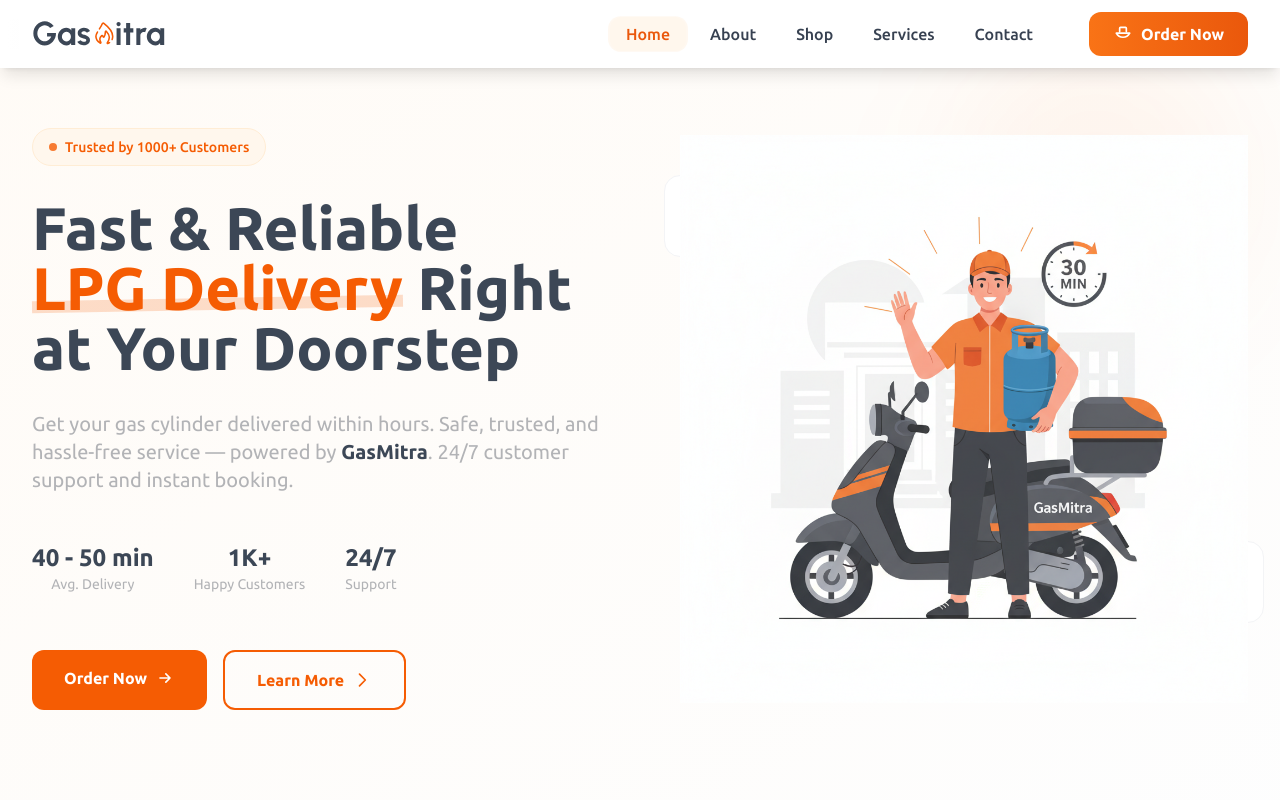
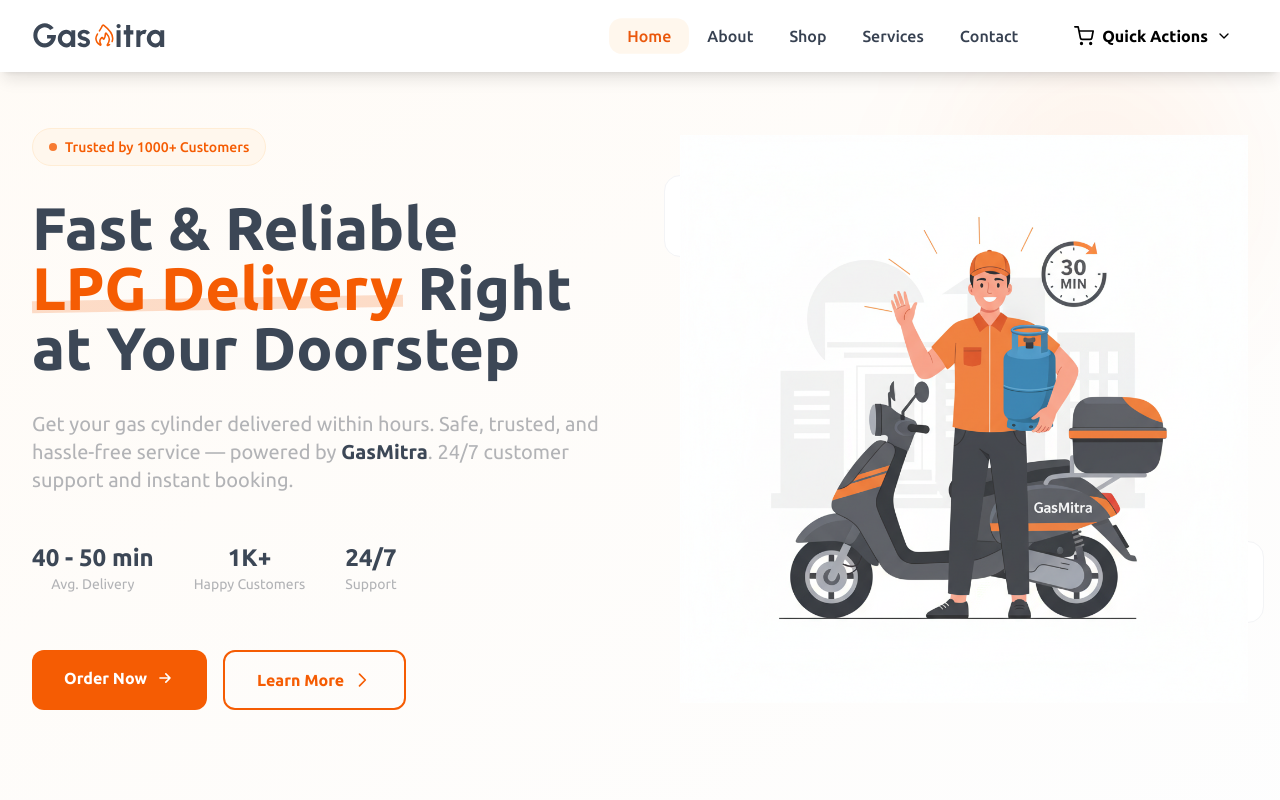
Before and after one commit to mrravipandee/GasMitra, a Next.js app: page / in a window 1280 px wide. Shown: the top 800 px of the page. Built offline with nearby package versions, Linux system fonts and the light colour scheme.

Commit message:
style: enhance navbar with cart dropdown for quick actions

```diff
--- a/src/components/Navbar.tsx
+++ b/src/components/Navbar.tsx
@@ -1,82 +1,138 @@
 "use client";
 
 import { useState, useEffect, useRef } from "react";
-import { FiMenu, FiX } from "react-icons/fi";
+import { FiMenu, FiX, FiShoppingCart, FiChevronDown } from "react-icons/fi";
 import Image from "next/image";
 import Link from "next/link";
 import { usePathname } from "next/navigation";
+import { motion } from "framer-motion";
+
+// Types for better scalability
+type NavLink = {
+    name: string;
+    href: string;
+    icon?: React.ReactNode;
+};
+
+type CartItem = {
+    id: string;
+    name: string;
+    href: string;
+    icon: React.ReactNode;
+    description: string;
+    badge?: string;
+};
 
 export default function Navbar() {
     const [isOpen, setIsOpen] = useState(false);
     const [isScrolled, setIsScrolled] = useState(false);
     const [isMounted, setIsMounted] = useState(false);
+    const [isCartOpen, setIsCartOpen] = useState(false);
     const navRef = useRef<HTMLElement>(null);
+    const cartRef = useRef<HTMLDivElement>(null);
     const pathname = usePathname();
+
+    // Scalable navigation configuration
+    const navConfig = {
+        links: [
+            { name: "Home", href: "/" },
+            { name: "About", href: "/about" },
+            { name: "Shop", href: "/shop" },
+            { name: "Services", href: "/services" },
+            { name: "Contact", href: "/contact" },
+        ] as NavLink[],
+        cartItems: [
+            {
+                id: "order",
+                name: "Order LPG",
+                href: "/order",
+                icon: <FiShoppingCart className="w-4 h-4" />,
+                description: "Book gas delivery",
+                badge: "Fast"
+            },
+            {
+                id: "sell",
+                name: "Sell LPG",
+                href: "/sell",
+                icon: (
+                    <svg className="w-4 h-4" fill="none" stroke="currentColor" viewBox="0 0 24 24">
+                        <path strokeLinecap="round" strokeLinejoin="round" strokeWidth={2} d="M12 6v6m0 0v6m0-6h6m-6 0H6" />
+                    </svg>
+                ),
+                description: "Become a partner",
+                badge: "New"
+            }
+        ] as CartItem[]
+    };
 
     useEffect(() => {
         setIsMounted(true);
 
         const handleScroll = () => {
-            const scrollY = window.scrollY;
-            setIsScrolled(scrollY > 20);
+            setIsScrolled(window.scrollY > 20);
         };
 
-        // Throttle scroll event for better performance
-        let ticking = false;
         const throttledScroll = () => {
-            if (!ticking) {
-                requestAnimationFrame(() => {
-                    handleScroll();
-                    ticking = false;
-                });
-                ticking = true;
+            let ticking = false;
+            return () => {
+                if (!ticking) {
+                    requestAnimationFrame(() => {
+                        handleScroll();
+                        ticking = false;
+                    });
+                    ticking = true;
+                }
+            };
+        };
+
+        window.addEventListener("scroll", throttledScroll(), { passive: true });
+        return () => window.removeEventListener("scroll", throttledScroll());
+    }, []);
+
+    // Close menus on route change
+    useEffect(() => {
+        setIsOpen(false);
+        setIsCartOpen(false);
+        document.body.style.overflow = "unset";
+    }, [pathname]);
+
+    // Close cart dropdown when clicking outside
+    useEffect(() => {
+        const handleClickOutside = (event: MouseEvent) => {
+            if (cartRef.current && !cartRef.current.contains(event.target as Node)) {
+                setIsCartOpen(false);
             }
         };
 
-        window.addEventListener("scroll", throttledScroll, { passive: true });
-        return () => window.removeEventListener("scroll", throttledScroll);
+        document.addEventListener("mousedown", handleClickOutside);
+        return () => document.removeEventListener("mousedown", handleClickOutside);
     }, []);
-
-    // Separate useEffect for route changes
-    useEffect(() => {
-        setIsOpen(false);
-        document.body.style.overflow = "unset";
-    }, [pathname]);
 
     const toggleMenu = () => {
         const newState = !isOpen;
         setIsOpen(newState);
-        // Prevent body scroll when menu is open
-        if (newState) {
-            document.body.style.overflow = "hidden";
-        } else {
-            document.body.style.overflow = "unset";
-        }
+        setIsCartOpen(false);
+        document.body.style.overflow = newState ? "hidden" : "unset";
     };
 
     const closeMenu = () => {
         setIsOpen(false);
+        setIsCartOpen(false);
         document.body.style.overflow = "unset";
     };
 
-    const navLinks = [
-        { name: "Home", href: "/" },
-        { name: "About", href: "/about" },
-        { name: "Shop", href: "/shop" },
-        { name: "Services", href: "/services" },
-        { name: "Contact", href: "/contact" },
-    ];
+    const toggleCart = () => {
+        setIsCartOpen(!isCartOpen);
+    };
 
     return (
         <nav
             ref={navRef}
-            className={`w-full fixed top-0 left-0 z-50 transition-all duration-500 ease-out ${isScrolled
-                ? "bg-white/98 backdrop-blur-xl shadow-2xl py-4"
-                : "bg-white/95 backdrop-blur-lg shadow-lg py-3"
-                } ${isMounted ? 'translate-y-0' : '-translate-y-full'}`}
-            style={{
-                transition: 'all 0.5s cubic-bezier(0.4, 0, 0.2, 1)'
-            }}
+            className={`w-full fixed top-0 left-0 z-50 transition-all duration-500 ease-out ${
+                isScrolled
+                    ? "bg-white/98 backdrop-blur-xl shadow-2xl py-3"
+                    : "bg-white/95 backdrop-blur-lg shadow-lg py-4"
+            } ${isMounted ? 'translate-y-0' : '-translate-y-full'}`}
         >
             <div className="max-w-7xl mx-auto px-4 sm:px-6 lg:px-8">
                 <div className="flex justify-between items-center">
@@ -86,140 +142,226 @@
                         className="flex items-center gap-2 group relative"
                         onClick={closeMenu}
                     >
-                        <div className="relative transition-all duration-500 ease-out group-hover:scale-105 group-active:scale-95">
+                        <div className="relative transition-all duration-300 group-hover:scale-105">
                             <Image
                                 src="/gasmitra.svg"
                                 alt="GasMitra Logo"
                                 width={140}
                                 height={50}
-                                className="rounded-lg transition-all duration-300"
+                                className="rounded-lg"
                                 priority
                             />
-                            {/* Subtle shine effect on hover */}
-                            <div className="absolute inset-0 rounded-lg bg-gradient-to-r from-transparent via-white/20 to-transparent -translate-x-full group-hover:translate-x-full transition-transform duration-1000 ease-out" />
                         </div>
                     </Link>
 
-                    {/* Desktop Menu */}
-                    <div className="hidden lg:flex items-center gap-4 xl:gap-6">
-                        <ul className="flex items-center gap-1 xl:gap-2">
-                            {navLinks.map((link, index) => (
-                                <li key={link.name}>
-                                    <Link
-                                        href={link.href}
-                                        className={`relative px-4 py-2 font-medium rounded-xl transition-all duration-300 ease-out hover:scale-105 active:scale-95 group ${pathname === link.href
-                                            ? "text-orange-600 bg-orange-50/80"
-                                            : "text-gray-700 hover:text-orange-600 hover:bg-orange-50/60"
-                                            }`}
-                                    >
-                                        <span className="relative z-10 whitespace-nowrap">{link.name}</span>
-                                        {pathname === link.href && (
-                                            <span className="absolute inset-0 bg-orange-50/80 rounded-xl scale-105 transition-all duration-300" />
-                                        )}
-                                        {/* Centered underline */}
-                                        <span className="absolute bottom-0 left-1/2 transform -translate-x-1/2 w-0 h-0.5 bg-gradient-to-r from-orange-500 to-orange-400 rounded-full transition-all duration-500 ease-out group-hover:w-3/4" />
-                                    </Link>
-                                </li>
+                    {/* Desktop Navigation */}
+                    <div className="hidden lg:flex items-center gap-6">
+                        {/* Navigation Links */}
+                        <ul className="flex items-center gap-1">
+                            {navConfig.links.map((link) => (
+                                <NavLinkItem
+                                    key={link.href}
+                                    link={link}
+                                    pathname={pathname}
+                                    onClick={closeMenu}
+                                />
                             ))}
                         </ul>
 
-                        {/* CTA Button - Smooth Gradient */}
-                        <div className="ml-4">
-                            <Link
-                                href="/order"
-                                className="relative inline-flex items-center gap-2 bg-gradient-to-r from-orange-500 to-orange-600 text-white px-6 py-2.5 rounded-xl font-semibold transition-all duration-300 ease-in-out hover:from-orange-600 hover:to-orange-700 hover:scale-105 hover:shadow-orange-400/40 active:scale-95 group overflow-hidden"
+                        {/* Cart Dropdown */}
+                        <div ref={cartRef} className="relative">
+                            <button
+                                onClick={toggleCart}
+                                className="flex items-center gap-2 px-4 py-2 rounded-xl font-semibold transition-all duration-300 hover:scale-105 hover:bg-orange-50 hover:text-orange-600 group"
                             >
-                                {/* subtle moving gradient effect */}
-                                <span className="absolute inset-0 bg-gradient-to-r from-transparent via-white/10 to-transparent opacity-0 group-hover:opacity-100 animate-[shine_1.5s_linear_infinite]"></span>
+                                <FiShoppingCart className="w-5 h-5" />
+                                <span>Quick Actions</span>
+                                <FiChevronDown className={`w-4 h-4 transition-transform duration-300 ${
+                                    isCartOpen ? "rotate-180" : ""
+                                }`} />
+                            </button>
 
-                                {/* icon + text */}
-                                <svg
-                                    xmlns="http://www.w3.org/2000/svg"
-                                    className="w-5 h-5 text-white group-hover:rotate-12 transition-transform duration-300"
-                                    fill="none"
-                                    viewBox="0 0 24 24"
-                                    stroke="currentColor"
-                                    strokeWidth={2}
+                            {/* Dropdown Menu */}
+                            {isCartOpen && (
+                                <motion.div
+                                    initial={{ opacity: 0, y: 10, scale: 0.95 }}
+                                    animate={{ opacity: 1, y: 0, scale: 1 }}
+                                    exit={{ opacity: 0, y: 10, scale: 0.95 }}
+                                    className="absolute top-full right-0 mt-2 w-64 bg-white rounded-2xl shadow-2xl border border-gray-100 p-2 z-50"
                                 >
-                                    <path
-                                        strokeLinecap="round"
-                                        strokeLinejoin="round"
-                                        d="M16 9V5a1 1 0 00-1-1H9a1 1 0 00-1 1v4M4 11h16M4 11a9 9 0 0016 0"
-                                    />
-                                </svg>
-
-                                <span className="relative z-10">Order Now</span>
-                            </Link>
-
+                                    {navConfig.cartItems.map((item) => (
+                                        <CartDropdownItem key={item.id} item={item} onClick={closeMenu} />
+                                    ))}
+                                </motion.div>
+                            )}
                         </div>
                     </div>
 
                     {/* Mobile Menu Button */}
                     <button
-                        className="lg:hidden p-3 rounded-2xl text-gray-600 hover:bg-orange-50 hover:text-orange-600 transition-all duration-300 ease-out hover:scale-110 active:scale-95 relative group"
+                        className="lg:hidden p-3 rounded-xl text-gray-600 hover:bg-orange-50 hover:text-orange-600 transition-all duration-300"
                         onClick={toggleMenu}
                         aria-label="Toggle menu"
                     >
-                        {isOpen ? (
-                            <FiX className="text-2xl transition-transform duration-500 ease-out rotate-180" />
-                        ) : (
-                            <FiMenu className="text-2xl transition-transform duration-500 ease-out" />
-                        )}
-                        {/* Ripple effect */}
-                        <span className="absolute inset-0 rounded-2xl bg-orange-500/10 scale-0 group-hover:scale-100 transition-transform duration-300 ease-out" />
+                        {isOpen ? <FiX className="w-6 h-6" /> : <FiMenu className="w-6 h-6" />}
                     </button>
                 </div>
 
-                {/* Mobile Menu Overlay */}
-                <div
-                    className={`lg:hidden fixed inset-0 bg-black/20 backdrop-blur-sm transition-all duration-500 ease-in-out z-40 ${isOpen
-                        ? "opacity-100 pointer-events-auto top-16"
-                        : "opacity-0 pointer-events-none top-16"
-                        }`}
-                    onClick={closeMenu}
+                {/* Mobile Menu */}
+                <MobileMenu
+                    isOpen={isOpen}
+                    navConfig={navConfig}
+                    pathname={pathname}
+                    onClose={closeMenu}
                 />
+            </div>
+        </nav>
+    );
+}
 
-                {/* Mobile Menu */}
-                <div
-                    className={`lg:hidden absolute left-4 right-4 bg-white/95 backdrop-blur-2xl rounded-2xl shadow-2xl border border-white/20 transition-all duration-500 ease-out z-50 ${isOpen
-                        ? "opacity-100 translate-y-0 scale-100 pointer-events-auto mt-2"
-                        : "opacity-0 -translate-y-4 scale-95 pointer-events-none"
-                        }`}
-                    style={{
-                        transformOrigin: 'top right'
-                    }}
-                >
-                    <ul className="flex flex-col p-4">
-                        {navLinks.map((link, index) => (
-                            <li key={link.name}>
+// Reusable NavLink Component
+const NavLinkItem = ({
+    link,
+    pathname,
+    onClick
+}: {
+    link: NavLink;
+    pathname: string;
+    onClick: () => void;
+}) => {
+    const isActive = pathname === link.href;
+
+    return (
+        <li>
+            <Link
+                href={link.href}
+                onClick={onClick}
+                className={`relative px-4 py-2 font-medium rounded-xl transition-all duration-300 group ${
+                    isActive
+                        ? "text-orange-600 bg-orange-50"
+                        : "text-gray-700 hover:text-orange-600 hover:bg-orange-50/60"
+                }`}
+            >
+                <span className="relative z-10 whitespace-nowrap">{link.name}</span>
+                {isActive && (
+                    <span className="absolute inset-0 bg-orange-50 rounded-xl scale-105" />
+                )}
+                <span className="absolute bottom-0 left-1/2 transform -translate-x-1/2 w-0 h-0.5 bg-orange-500 rounded-full transition-all duration-500 group-hover:w-3/4" />
+            </Link>
+        </li>
+    );
+};
+
+// Reusable Cart Dropdown Item Component
+const CartDropdownItem = ({
+    item,
+    onClick
+}: {
+    item: CartItem;
+    onClick: () => void;
+}) => {
+    return (
+        <Link
+            href={item.href}
+            onClick={onClick}
+            className="flex items-center gap-3 p-3 rounded-xl hover:bg-gray-50 transition-all duration-300 group"
+        >
+            <div className="w-10 h-10 bg-orange-100 rounded-lg flex items-center justify-center group-hover:bg-orange-200 transition-colors duration-300">
+                {item.icon}
+            </div>
+            <div className="flex-1 min-w-0">
+                <div className="flex items-center gap-2">
+                    <span className="font-semibold text-gray-800 group-hover:text-orange-600 transition-colors duration-300">
+                        {item.name}
+                    </span>
+                    {item.badge && (
+                        <span className="px-2 py-1 bg-green-100 text-green-700 text-xs rounded-full font-medium">
+                            {item.badge}
+                        </span>
+                    )}
+                </div>
+                <p className="text-gray-500 text-sm truncate">{item.description}</p>
+            </div>
+        </Link>
+    );
+};
+
+// Reusable Mobile Menu Component
+const MobileMenu = ({
+    isOpen,
+    navConfig,
+    pathname,
+    onClose
+}: {
+    isOpen: boolean;
+    navConfig: any;
+    pathname: string;
+    onClose: () => void;
+}) => {
+    if (!isOpen) return null;
+
+    return (
+        <>
+            {/* Overlay */}
+            <div
+                className="lg:hidden fixed inset-0 bg-black/20 backdrop-blur-sm z-40 top-16"
+                onClick={onClose}
+            />
+
+            {/* Menu Content */}
+            <div className="lg:hidden absolute left-4 right-4 bg-white rounded-2xl shadow-2xl border border-gray-100 z-50 mt-2">
+                <div className="p-4">
+                    {/* Navigation Links */}
+                    <ul className="space-y-2">
+                        {navConfig.links.map((link: NavLink) => (
+                            <li key={link.href}>
                                 <Link
                                     href={link.href}
-                                    onClick={closeMenu}
-                                    className={`block px-4 py-4 text-lg font-medium rounded-xl transition-all duration-400 ease-out active:scale-95 border-l-4 ${pathname === link.href
-                                        ? "text-orange-600 bg-orange-50/80 border-orange-500 scale-105"
-                                        : "text-gray-700 border-transparent hover:text-orange-600 hover:bg-orange-50/60"
-                                        }`}
-                                    style={{
-                                        transitionDelay: `${index * 50}ms`
-                                    }}
+                                    onClick={onClose}
+                                    className={`block px-4 py-3 rounded-xl font-medium transition-all duration-300 border-l-4 ${
+                                        pathname === link.href
+                                            ? "text-orange-600 bg-orange-50 border-orange-500"
+                                            : "text-gray-700 border-transparent hover:text-orange-600 hover:bg-orange-50"
+                                    }`}
                                 >
                                     {link.name}
                                 </Link>
                             </li>
                         ))}
-                        <li className="pt-3 mt-2 border-t border-gray-200/60">
-                            <Link
-                                href="/order"
-                                onClick={closeMenu}
-                                className="block w-full text-center bg-gradient-to-r from-orange-500 to-orange-600 text-white px-6 py-4 rounded-xl font-semibold text-lg transition-all duration-400 ease-out hover:scale-105 active:scale-95 shadow-lg hover:shadow-orange-300/50 group overflow-hidden relative"
-                            >
-                                <span className="relative z-10">Order Now</span>
-                                <div className="absolute inset-0 bg-gradient-to-r from-orange-600 to-orange-700 opacity-0 group-hover:opacity-100 transition-all duration-500 ease-out" />
-                            </Link>
-                        </li>
                     </ul>
+
+                    {/* Quick Actions Section */}
+                    <div className="border-t border-gray-200 mt-4 pt-4">
+                        <h3 className="px-4 py-2 text-sm font-semibold text-gray-500 uppercase tracking-wide">
+                            Quick Actions
+                        </h3>
+                        <div className="space-y-2">
+                            {navConfig.cartItems.map((item: CartItem) => (
+                                <Link
+                                    key={item.id}
+                                    href={item.href}
+                                    onClick={onClose}
+                                    className="flex items-center gap-3 px-4 py-3 rounded-xl hover:bg-gray-50 transition-all duration-300 group"
+                                >
+                                    <div className="w-8 h-8 bg-orange-100 rounded-lg flex items-center justify-center">
+                                        {item.icon}
+                                    </div>
+                                    <div>
+                                        <span className="font-semibold text-gray-800 group-hover:text-orange-600 transition-colors duration-300">
+                                            {item.name}
+                                        </span>
+                                        {item.badge && (
+                                            <span className="ml-2 px-1.5 py-0.5 bg-green-100 text-green-700 text-xs rounded-full">
+                                                {item.badge}
+                                            </span>
+                                        )}
+                                    </div>
+                                </Link>
+                            ))}
+                        </div>
+                    </div>
                 </div>
             </div>
-        </nav>
+        </>
     );
-}
+};
```
